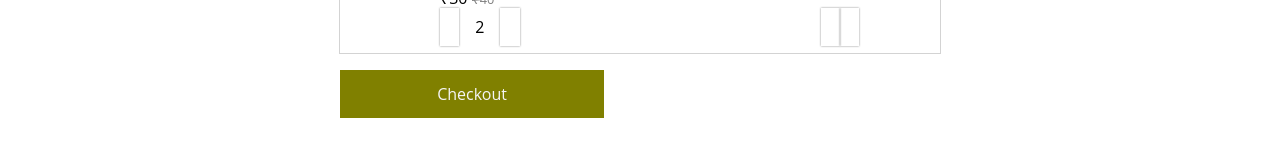
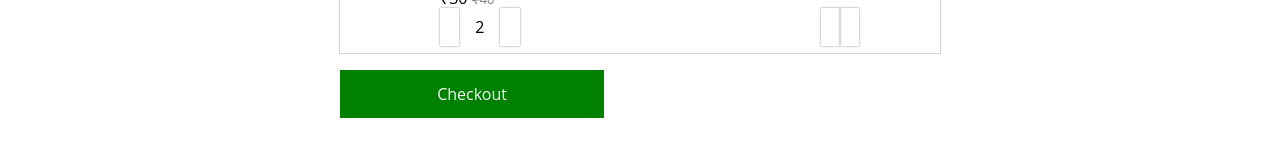
Before and after one commit to VineshReddy/ec-client, a React (Create React App) app: page /user/cart in a window 1280 px wide. Shown: the part 449-617 px from the top of the page. Built offline with nearby package versions, Linux system fonts and the light colour scheme.

Commit message:
before token

```diff
--- a/src/actions/AuthActions.jsx
+++ b/src/actions/AuthActions.jsx
@@ -55,8 +55,6 @@ export const login = ({ email, password }) => {
 
 
 export const tokenConfig = token => {
-  // Get token from localstorage
-  // Headers
   const config = {
     headers: {
       'Content-type': 'application/json'
--- a/src/components/user/Addresses.jsx
+++ b/src/components/user/Addresses.jsx
@@ -15,6 +15,9 @@ const Addresses = () => {
   return (
     <main className="addresses">
       <h3>Addresses</h3>
+      <div className="addresses-options">
+        <div className="button but-col">Create Address</div>
+      </div>
       {
         addresses.length  ?
           <RenderAddresses addresses={addresses} />
--- a/src/components/user/Cart.jsx
+++ b/src/components/user/Cart.jsx
@@ -100,7 +100,7 @@ const RenderCartItems = ({products, dispatch}) => {
     <div className="cart-items">
       {cartItems}
       <div className="checkout">
-        <div className="button">Checkout</div>
+        <div className="button but-col">Checkout</div>
       </div>
     </div>
   )
--- a/src/css/Cart.scss
+++ b/src/css/Cart.scss
@@ -94,13 +94,6 @@
     justify-self:center;
     grid-column: span 12;
     padding:1rem 0;
-      .button {
-        width:200px;
-        background-color: olive;
-      }
-      .button:hover{
-        background-color: darkkhaki;
-      }
     }
 
  }
@@ -123,10 +116,6 @@
     justify-self:center;
     grid-column: span 13;
     padding:1rem 0;
-      .button {
-        width:200px;
-        background-color: olive;
-      }
     }
   }
 
--- a/src/css/Variables.scss
+++ b/src/css/Variables.scss
@@ -22,3 +22,12 @@ h5 {
 .success {  color:greenyellow; }
 .warning { color: lemonChiffon; }
 .error { color: orangered; }
+
+
+.but-col{
+  background-color: green;
+  width:200px;
+}
+.but-col:hover{
+  background-color: mediumseagreen;
+}
```
Also changed, not shown: src/utilities/tokenconfig.jsx (added).
